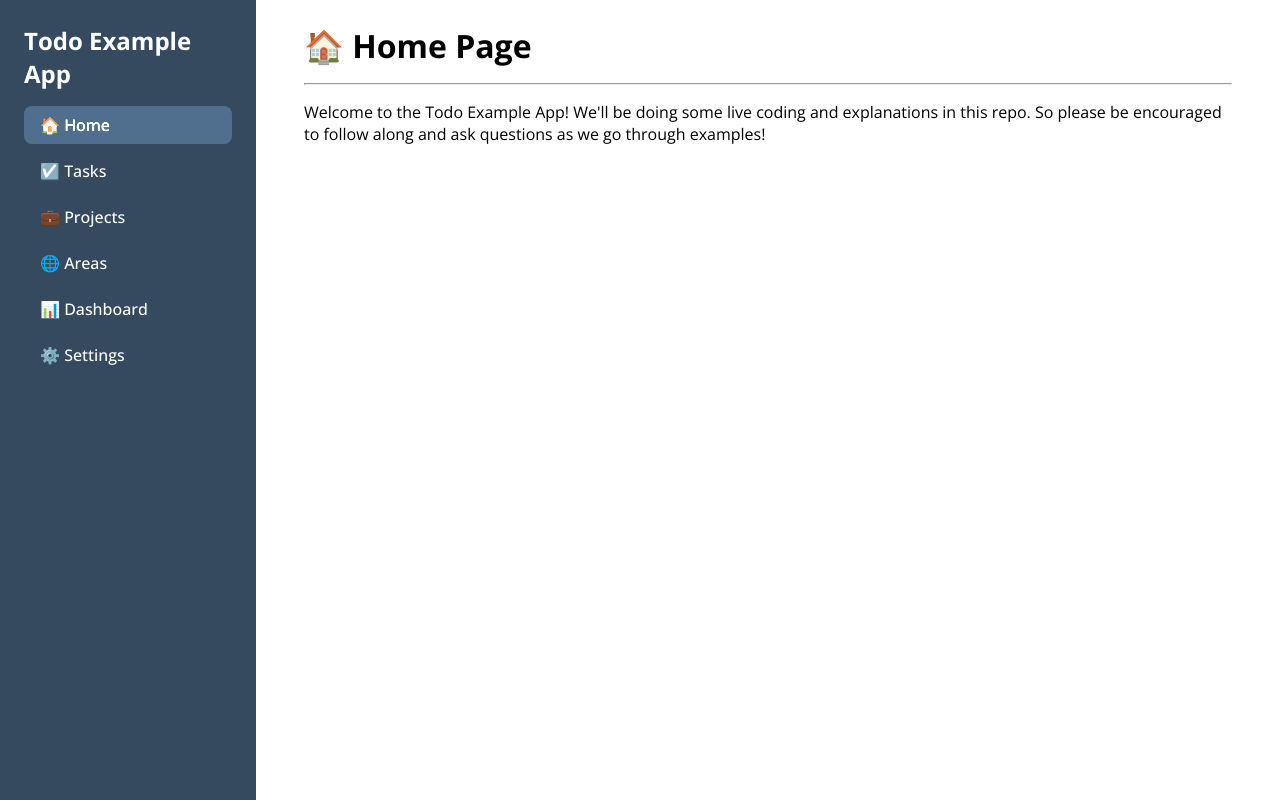
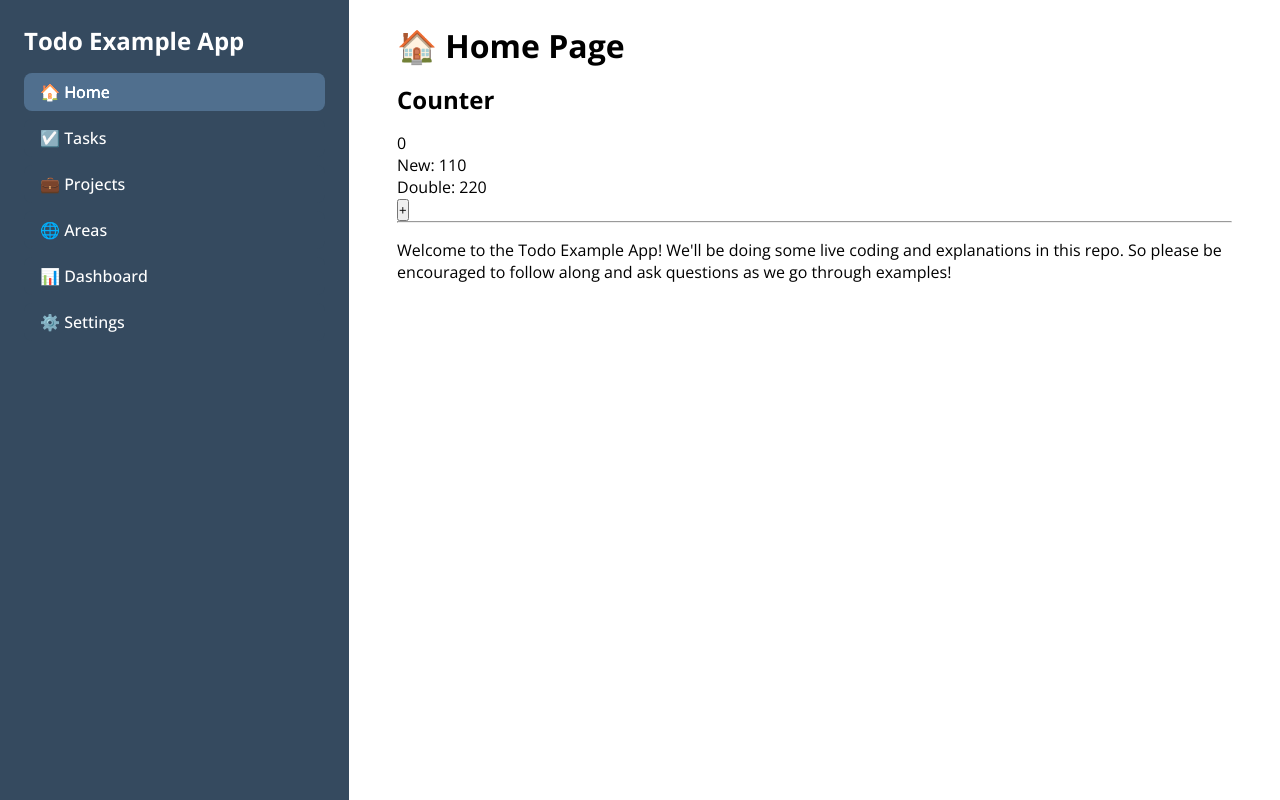
Before and after one commit to bencodezen/essential-vue-3-patterns-and-techniques, a Vue app in the folder example/: page / in a window 1280 px wide. Built offline with nearby package versions, Linux system fonts and the light colour scheme.

Commit message:
feature: add counter example

```diff
--- a/example/src/layouts/DefaultLayout.vue
+++ b/example/src/layouts/DefaultLayout.vue
@@ -56,7 +56,7 @@ export default {
 <style>
 .default-grid {
   display: grid;
-  grid-template-columns: 1fr 4fr;
+  grid-template-columns: 1.5fr 4fr;
   min-height: 100vh;
 }
 
--- a/example/src/pages/Home.vue
+++ b/example/src/pages/Home.vue
@@ -1,9 +1,39 @@
 <script>
+import { ref } from 'vue'
 import DefaultLayout from '../layouts/DefaultLayout.vue'
 
 export default {
   components: {
     DefaultLayout
+  },
+  setup() {
+    const PRIVATE_COUNT = 100
+    const newCount = ref(10 + PRIVATE_COUNT)
+
+    const incrementNewCount = () => {
+      console.log(newCount)
+      newCount.value++
+    }
+
+    return {
+      newCount,
+      incrementNewCount
+    }
+  },
+  data() {
+    return {
+      currentCount: 0
+    }
+  },
+  computed: {
+    doubleCount() {
+      return this.newCount * 2
+    }
+  },
+  methods: {
+    incrementCount() {
+      this.newCount++
+    }
   }
 }
 </script>
@@ -11,6 +41,11 @@ export default {
 <template>
   <DefaultLayout>
     <h1>🏠 Home Page</h1>
+    <h2>Counter</h2>
+    <p>{{ currentCount }}</p>
+    <p>New: {{ newCount }}</p>
+    <p>Double: {{ doubleCount }}</p>
+    <button @click="incrementNewCount">+</button>
     <hr />
     <p>
       Welcome to the Todo Example App! We'll be doing some live coding and
```
